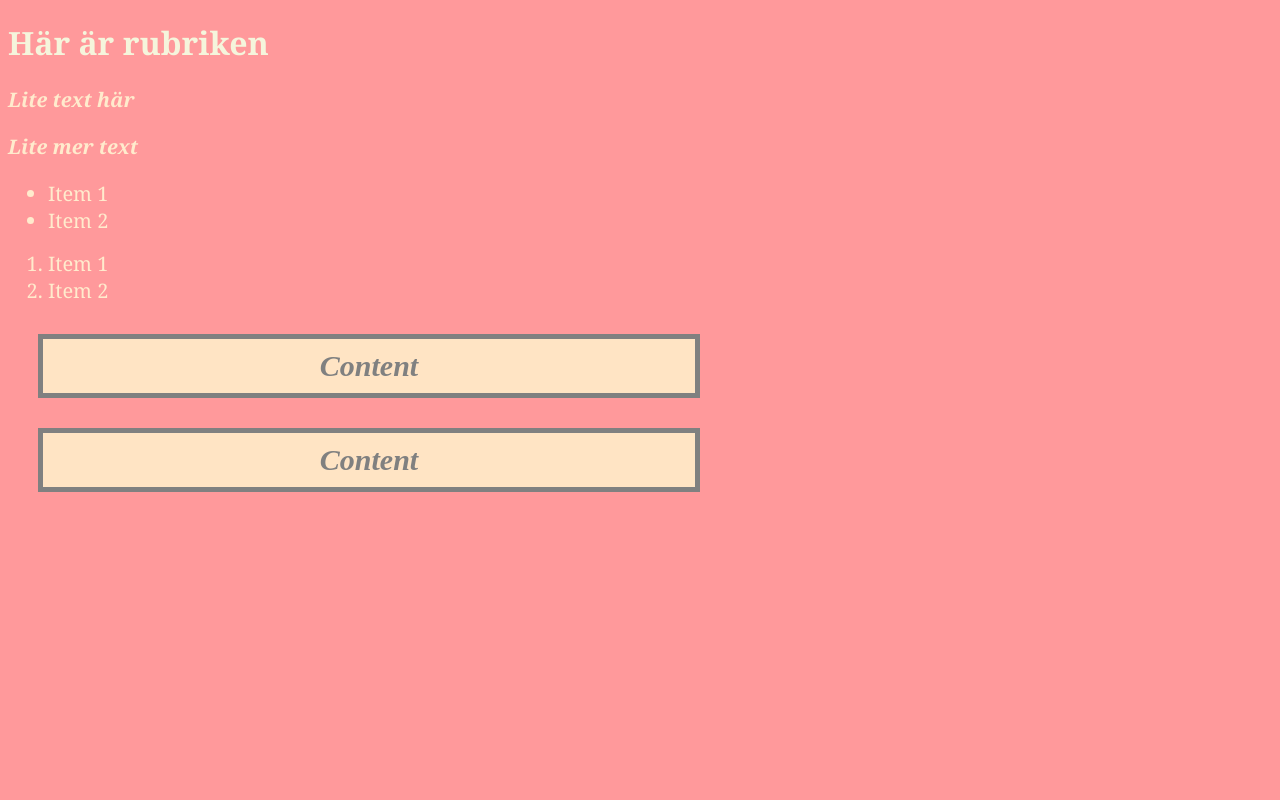
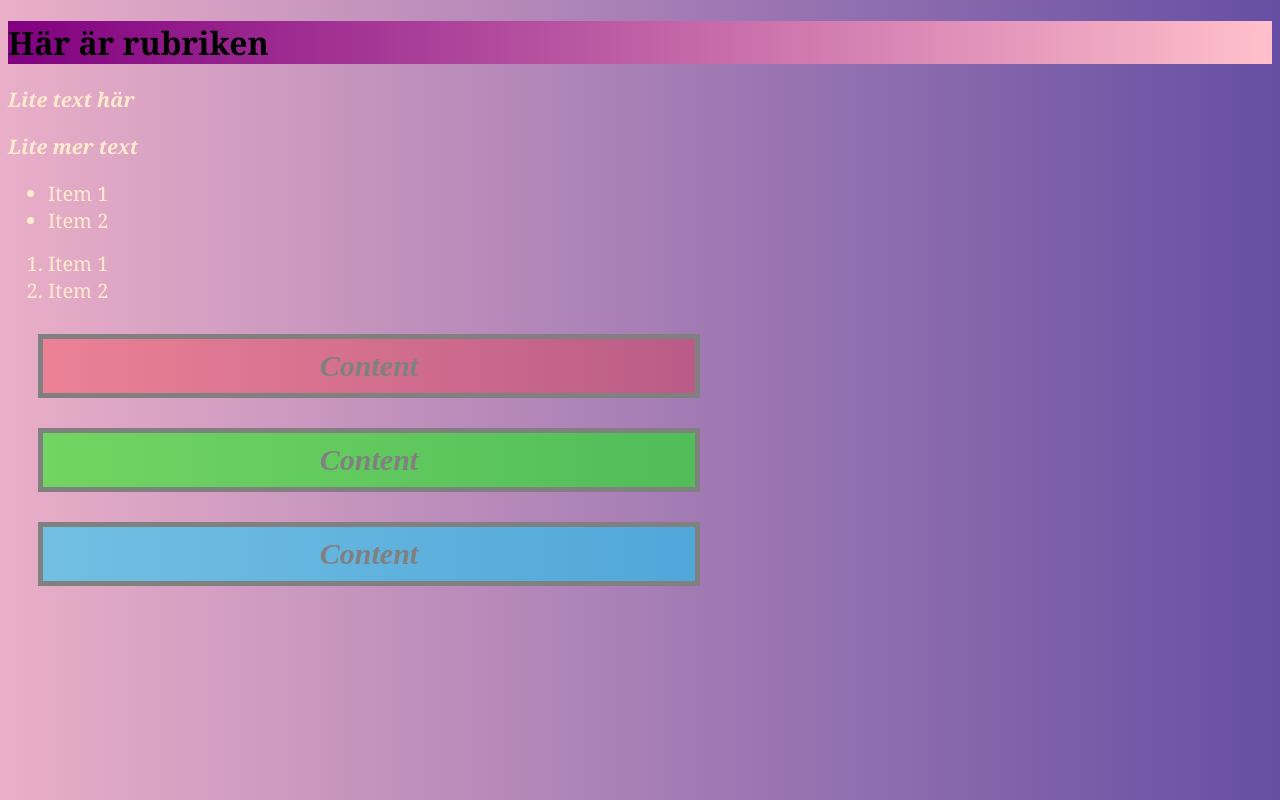
Before and after one commit to Hannaosterberg/Intro-css, a plain HTML site: page index.html in a window 1280 px wide. Drawn offline with Linux system fonts and the light colour scheme.

Commit message:
excercise colors, fonts and variables

```diff
--- a/css/style.css
+++ b/css/style.css
@@ -1,10 +1,19 @@
+:root {
+    --hex: #ff000040;
+    --rgb: rgb(0, 255, 0, 0.5);
+    --hsl: hsl(190, 100%, 50%, 0.5);
+}
+
 body {
-    background-color: #ff999b;
+    background: #654ea3;  /* fallback for old browsers */
+    background: -webkit-linear-gradient(to right, #eaafc8, #654ea3);  /* Chrome 10-25, Safari 5.1-6 */
+    background: linear-gradient(to right, #eaafc8, #654ea3); /* W3C, IE 10+/ Edge, Firefox 16+, Chrome 26+, Opera 12+, Safari 7+ */
+    ;
     font-family: Georgia, 'Times New Roman', Times, serif;
 }
 
 .heading{
-    color:beige
+    background: linear-gradient(to left, pink, purple);
 }
 p {
     font-size: 20px;
@@ -22,8 +31,8 @@ ol li {
     color:blanchedalmond;
 }
 
-.box {
-    background-color: bisque;
+.box1 {
+    background-color: var(--hex);
     color:grey;
     width: 50% ;
     font: oblique normal bold 30px grey;
@@ -32,3 +41,23 @@ ol li {
     padding: 10px;
     margin: 30px;
 }
+.box2 {
+    background-color: var(--rgb);
+    color:grey;
+    width: 50% ;
+    font: oblique normal bold 30px grey;
+    text-align: center;
+    border: 5px solid grey;
+    padding: 10px;
+    margin: 30px;
+}
+.box3 {
+    background-color: var(--hsl);
+    color:grey;
+    width: 50% ;
+    font: oblique normal bold 30px grey;
+    text-align: center;
+    border: 5px solid grey;
+    padding: 10px;
+    margin: 30px;
+}
--- a/index.html
+++ b/index.html
@@ -20,7 +20,9 @@
         <li>Item 2</li>
     </ol>
     </selection>
-    <div class="box">Content</div>
-    <div class="box">Content</div>
+    <div class="box1">Content</div>
+    <div class="box2">Content</div>
+    <div class="box3">Content</div>
+
 </body>
 </html>
```
